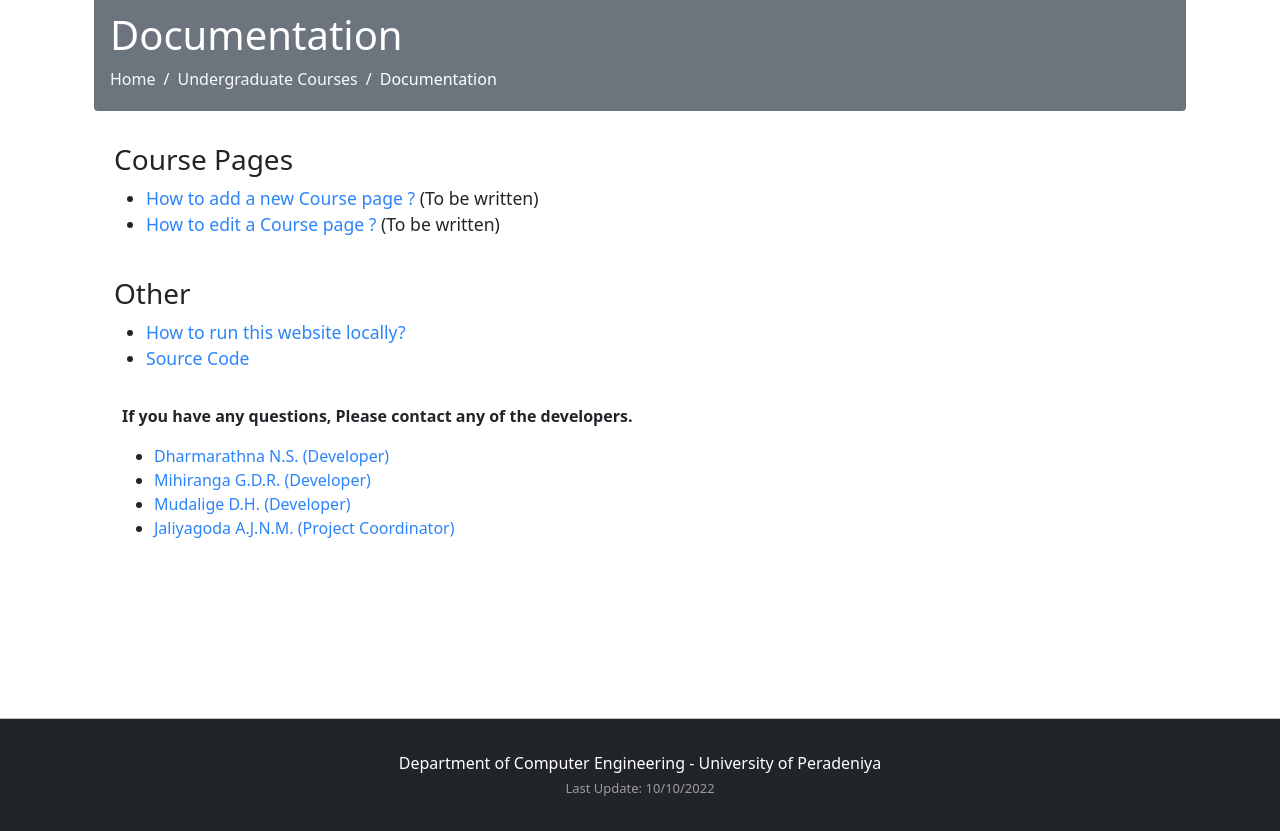
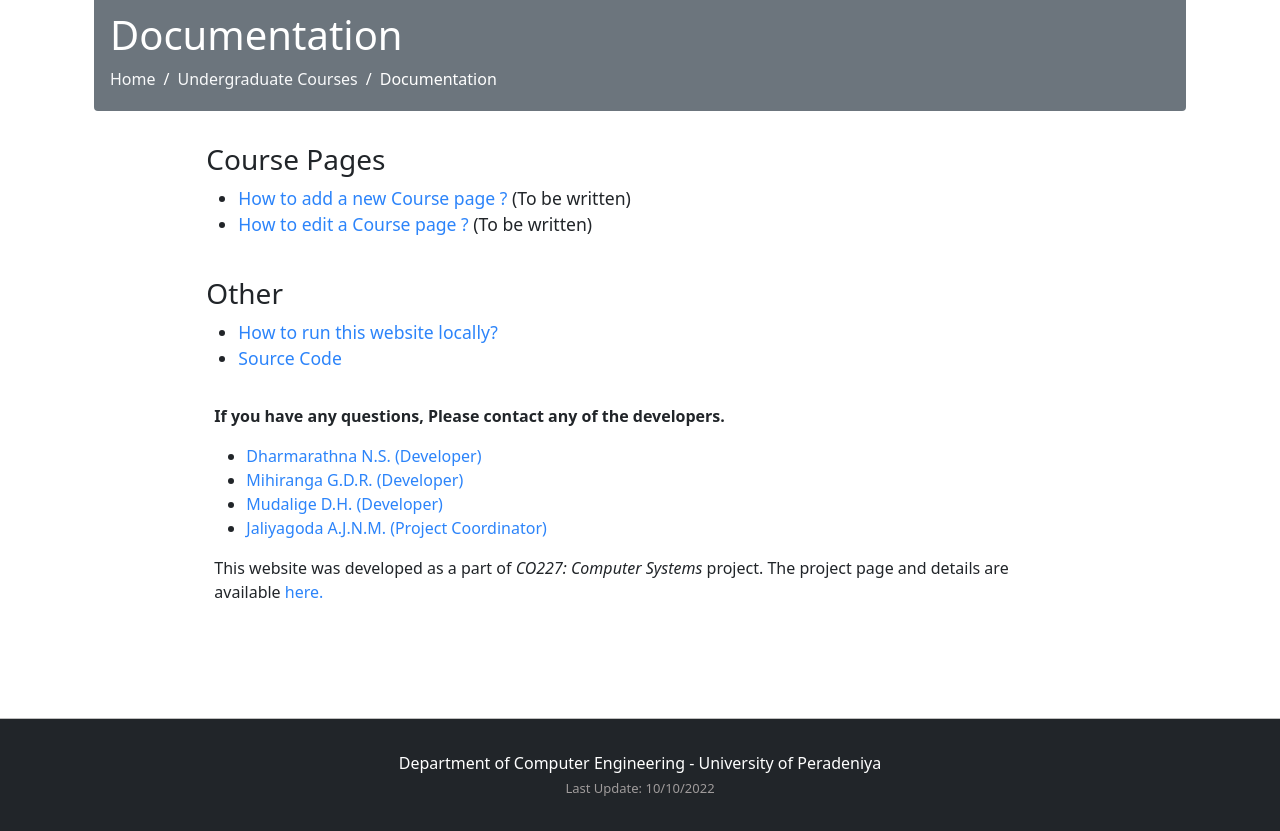
Before and after one commit to cepdnaclk/undergraduate-courses, a Jekyll site: the page built from pages/documentation/index.html, in a window 1280 px wide. Shown: the part 337-1168 px from the top of the page. Built offline with Jekyll 4.4.1, drawn with Linux system fonts in a browser that asks for light colours.

Commit message:
Footer note added

```diff
--- a/pages/documentation/index.html
+++ b/pages/documentation/index.html
@@ -33,7 +33,7 @@ title: Documentation
 <main class="pb-5 px-1 pt-3">
     <div class="container">
         <div class="row">
-            <div class="col-md-10 col-sm-12 col-lg-8">
+            <div class="col-md-10 col-sm-12 col-lg-10 mx-auto">
                 <div class="container p-3">
 
                     <h3>Course Pages</h3>
@@ -65,6 +65,10 @@ title: Documentation
                         <li><a href="{{ 'https://people.ce.pdn.ac.lk/students/e15/140/' }}">Jaliyagoda A.J.N.M. (Project
                                 Coordinator)</a></li>
                     </ul>
+
+                    <p>This website was developed as a part of <i>CO227: Computer Systems</i> project. The project page
+                        and details are available <a
+                            href="https://projects.ce.pdn.ac.lk/co227/e18/Department-Course-Page-Group-A/">here.</p>
                 </div>
             </div>
         </div>
```
